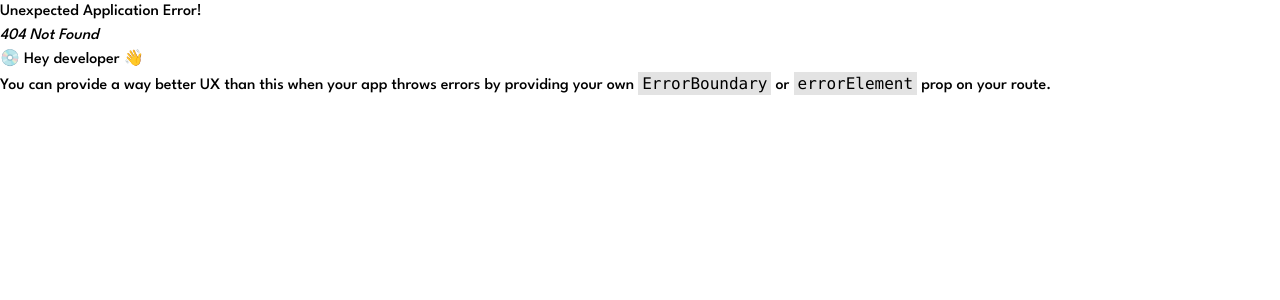
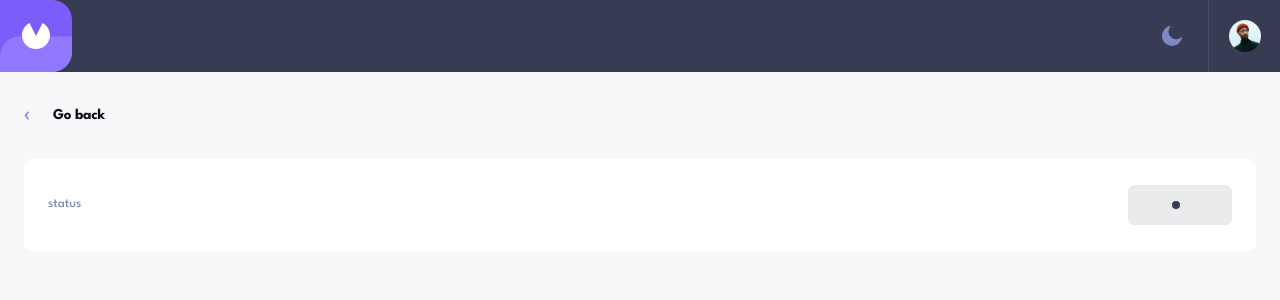
Before and after one commit to HarLey021/Invoice-app, a React (Vite) app: page /1 in a window 1280 px wide. Before the commit this address had no page. Shown: the top 300 px of the page. Built offline with nearby package versions, Linux system fonts and the light colour scheme.

Commit message:
add context provider and dynamic routing

```diff
--- /dev/null
+++ b/src/ContextProvider.tsx
@@ -0,0 +1,17 @@
+import { useState } from "react";
+import { InvoicesContext } from "./contexts/InvoiceContext";
+import type { InvoiceInterface } from "./types";
+
+const ContextProvider: React.FC<{ children: React.ReactNode }> = ({
+  children,
+}) => {
+  const [invoices, setInvoices] = useState<InvoiceInterface[]>([]);
+
+  return (
+    <InvoicesContext.Provider value={{ invoices, setInvoices }}>
+      {children}
+    </InvoicesContext.Provider>
+  );
+};
+
+export default ContextProvider;
--- a/src/components/invoice/Invoice.tsx
+++ b/src/components/invoice/Invoice.tsx
@@ -1,7 +1,16 @@
+import { useNavigate } from "react-router-dom";
+import type { InvoiceProps } from "../../types";
+
 const Invoice: React.FC<InvoiceProps> = ({ invoice }) => {
+  const navigate = useNavigate();
   return (
     <>
-      <div className="w-full h-[146px] bg-white dark:bg-dark rounded-lg shadow-[0_10px_10px_-10px_rgba(72,84,159,0.1)] p-6 mb-4">
+      <div
+        onClick={() => {
+          navigate(`/${invoice.id}`);
+        }}
+        className="w-full h-[146px] bg-white dark:bg-dark rounded-lg shadow-[0_10px_10px_-10px_rgba(72,84,159,0.1)] p-6 mb-4"
+      >
         <div className="flex justify-between">
           <div>
             <h3 className="text-[15px] text-black dark:text-white font-bold tracking-[-0.25px] mb-6">
--- /dev/null
+++ b/src/contexts/InvoiceContext.ts
@@ -0,0 +1,7 @@
+import { createContext } from "react";
+import type { InvoicesContextType } from "../types";
+
+export const InvoicesContext = createContext<InvoicesContextType>({
+  invoices: [],
+  setInvoices: () => {},
+});
--- a/src/pages/Home.tsx
+++ b/src/pages/Home.tsx
@@ -1,21 +1,24 @@
 import Empty from "../components/empty/Empty";
-import { useEffect, useState } from "react";
+import { useContext, useEffect } from "react";
 import Invoice from "../components/invoice/Invoice";
 import data from "../data.json";
+import { InvoicesContext } from "../contexts/InvoiceContext";
+import type { InvoiceInterface, InvoicesContextType } from "../types";
 
 const Home: React.FC = () => {
+  const { invoices, setInvoices } =
+    useContext<InvoicesContextType>(InvoicesContext);
+
   useEffect(() => {
     const saved = localStorage.getItem("invoices");
 
-    if (!saved) {
+    if (saved) {
+      setInvoices(JSON.parse(saved));
+    } else {
       localStorage.setItem("invoices", JSON.stringify(data));
+      setInvoices(data as InvoiceInterface[]);
     }
-  }, []);
-
-  const [invoices] = useState(() => {
-    const saved = localStorage.getItem("invoices");
-    return saved ? JSON.parse(saved) : [];
-  });
+  }, [setInvoices]);
 
   return (
     <>
--- /dev/null
+++ b/src/pages/InvoiceDetails.tsx
@@ -0,0 +1,71 @@
+import { useContext } from "react";
+import { useNavigate, useParams } from "react-router-dom";
+import type { InvoiceInterface, InvoicesContextType } from "../types";
+import { InvoicesContext } from "../contexts/InvoiceContext";
+
+const InvoiceDetails: React.FC = () => {
+  const navigate = useNavigate();
+  const klickedId = useParams().id;
+  const { invoices } = useContext<InvoicesContextType>(InvoicesContext);
+  const invoice: InvoiceInterface | undefined = invoices.find(
+    (inv) => inv.id === klickedId
+  );
+
+  return (
+    <>
+      <div className="w-full min-h-screen bg-light dark:bg-very-dark px-6 py-8">
+        <div className="flex items-center mb-8">
+          <img
+            className="w-[5px] h-[9px] mr-6"
+            src="/icon-arrow-left.svg"
+            alt="arrow left"
+          />
+          <button
+            onClick={() => navigate("/")}
+            className="text-black dark:text-white  text-[15px] font-bold tracking-[-0.25px]"
+          >
+            Go back
+          </button>
+        </div>
+
+        <div className="w-full h-23 bg-white dark:bg-dark rounded-lg px-6 flex justify-between items-center mb-4">
+          <h6 className="text-[13px] font-medium text-[#858BB2] dark:text-light-grey">
+            status
+          </h6>
+          <div
+            className={`w-26 h-10 ${
+              invoice?.status === "paid"
+                ? "bg-green/10"
+                : invoice?.status === "pending"
+                ? "bg-orange/10"
+                : "bg-header-dark/10 dark:bg-light-grey/10"
+            }  rounded-md  flex justify-center items-center `}
+          >
+            <div
+              className={`w-2 h-2 mr-2 ${
+                invoice?.status === "paid"
+                  ? "bg-green"
+                  : invoice?.status === "pending"
+                  ? "bg-orange"
+                  : "bg-header-dark dark:bg-light-grey"
+              } rounded-lg`}
+            ></div>
+            <h4
+              className={`text-[15px] ${
+                invoice?.status === "paid"
+                  ? "text-green"
+                  : invoice?.status === "pending"
+                  ? "text-orange"
+                  : "text-header-dark dark:text-light-grey"
+              } font-bold tracking-[-0.25px]`}
+            >
+              {invoice?.status}
+            </h4>
+          </div>
+        </div>
+      </div>
+    </>
+  );
+};
+
+export default InvoiceDetails;
--- a/src/types.d.ts
+++ b/src/types.d.ts
@@ -1,3 +1,5 @@
+import type { SetStateAction } from "react";
+
 interface InvoiceInterface {
   id: string;
   createdAt: string;
@@ -35,3 +37,8 @@ interface InvoiceInterface {
 type InvoiceProps = {
   invoice: InvoiceInterface;
 };
+
+type InvoicesContextType = {
+  invoices: InvoiceInterface[];
+  setInvoices: React.Dispatch<SetStateAction<InvoiceInterface[]>>;
+};
```
Also changed, not shown: src/main.tsx (+9 -1 lines).
